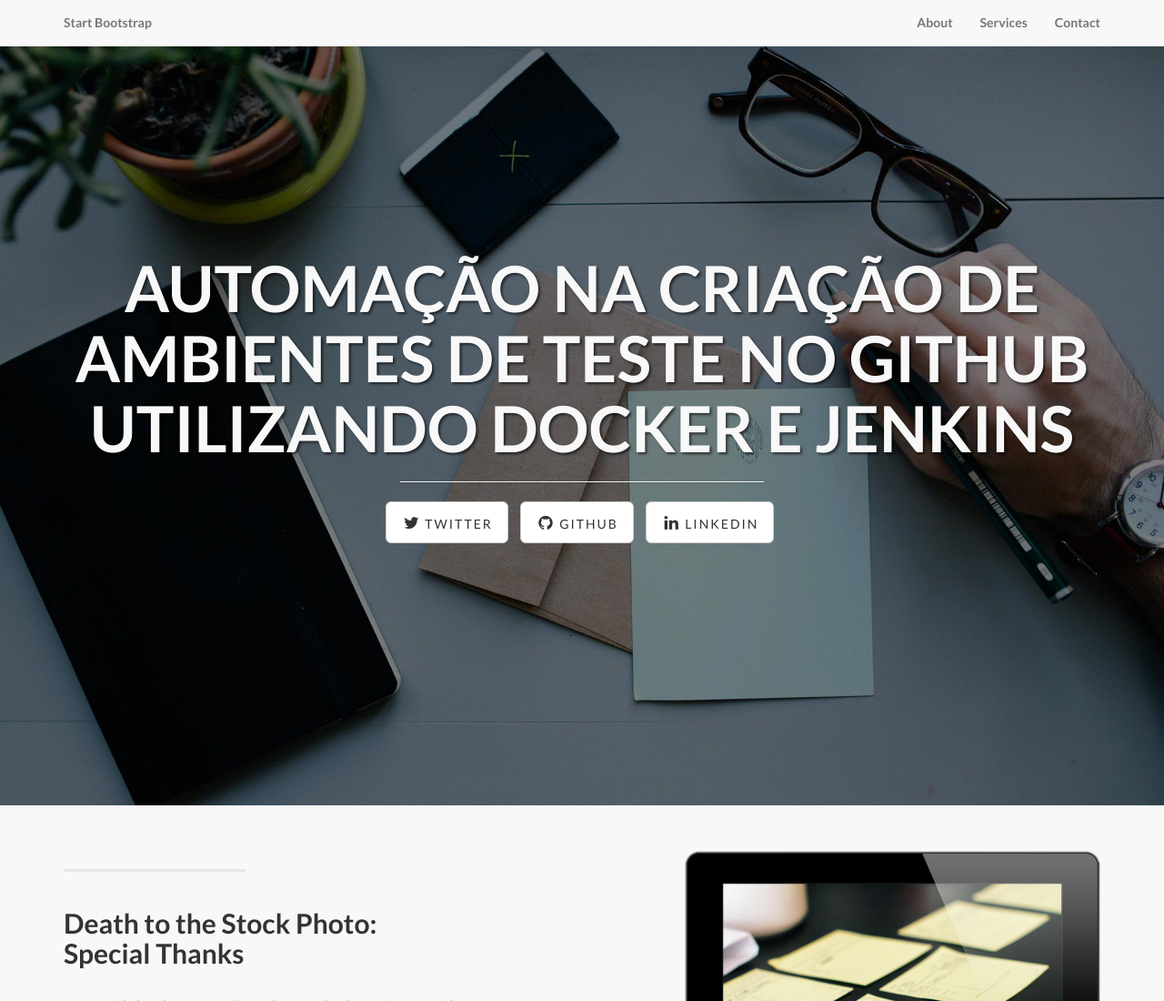
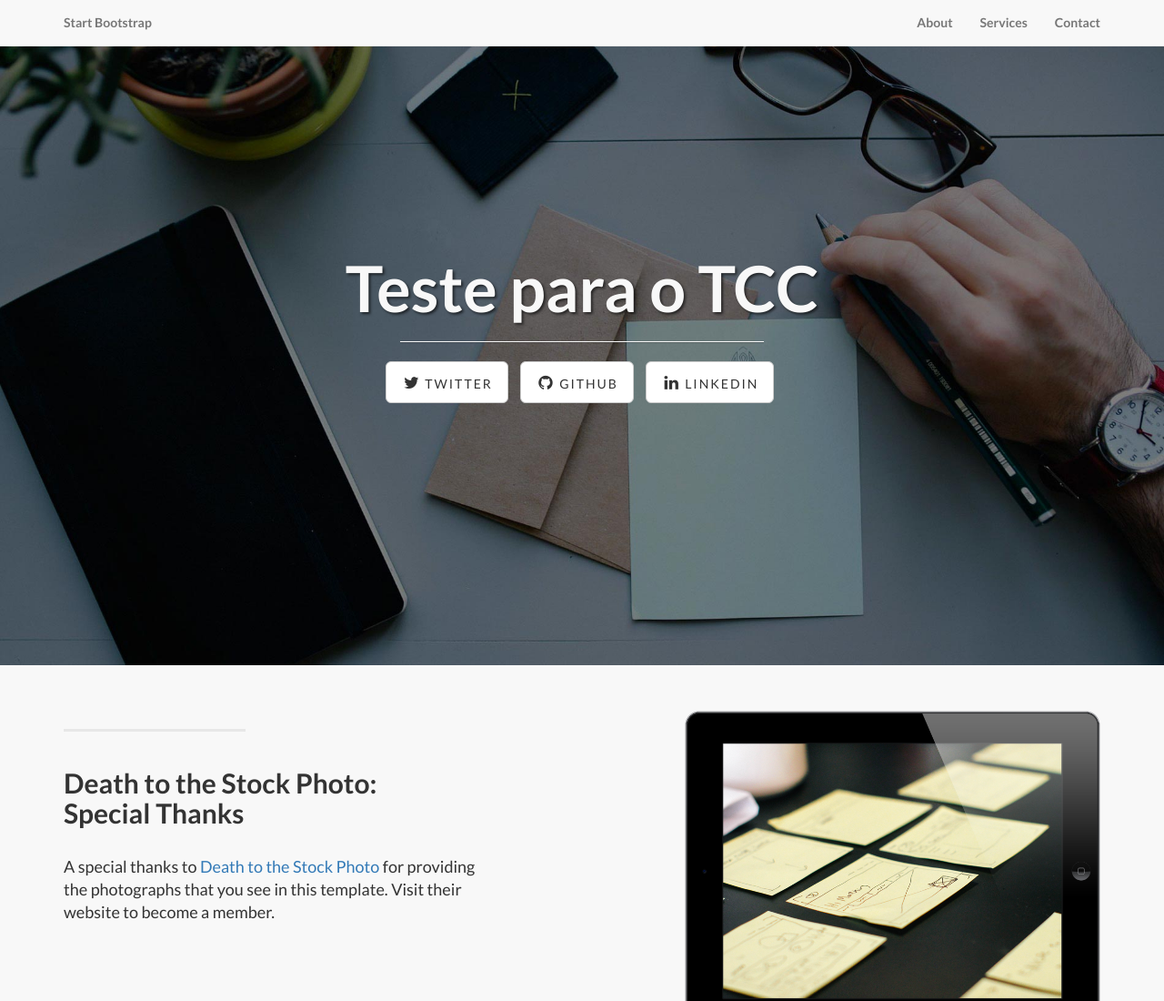
Before and after one commit to gbgdev/tcc, a plain HTML site: page index.html in a window 1280 px wide. Shown: the top 1100 px of the page at 91% size. Drawn offline with Linux system fonts and the light colour scheme.

Commit message:
Aplicando mudanca de titulo

```diff
--- a/index.html
+++ b/index.html
@@ -73,7 +73,7 @@
             <div class="row">
                 <div class="col-lg-12">
                     <div class="intro-message">
-                        <h1>AUTOMAÇÃO NA CRIAÇÃO DE AMBIENTES DE TESTE NO GITHUB UTILIZANDO DOCKER E JENKINS</h1>
+                        <h1>Teste para o TCC</h1>
                         <hr class="intro-divider">
                         <ul class="list-inline intro-social-buttons">
                             <li>
```
